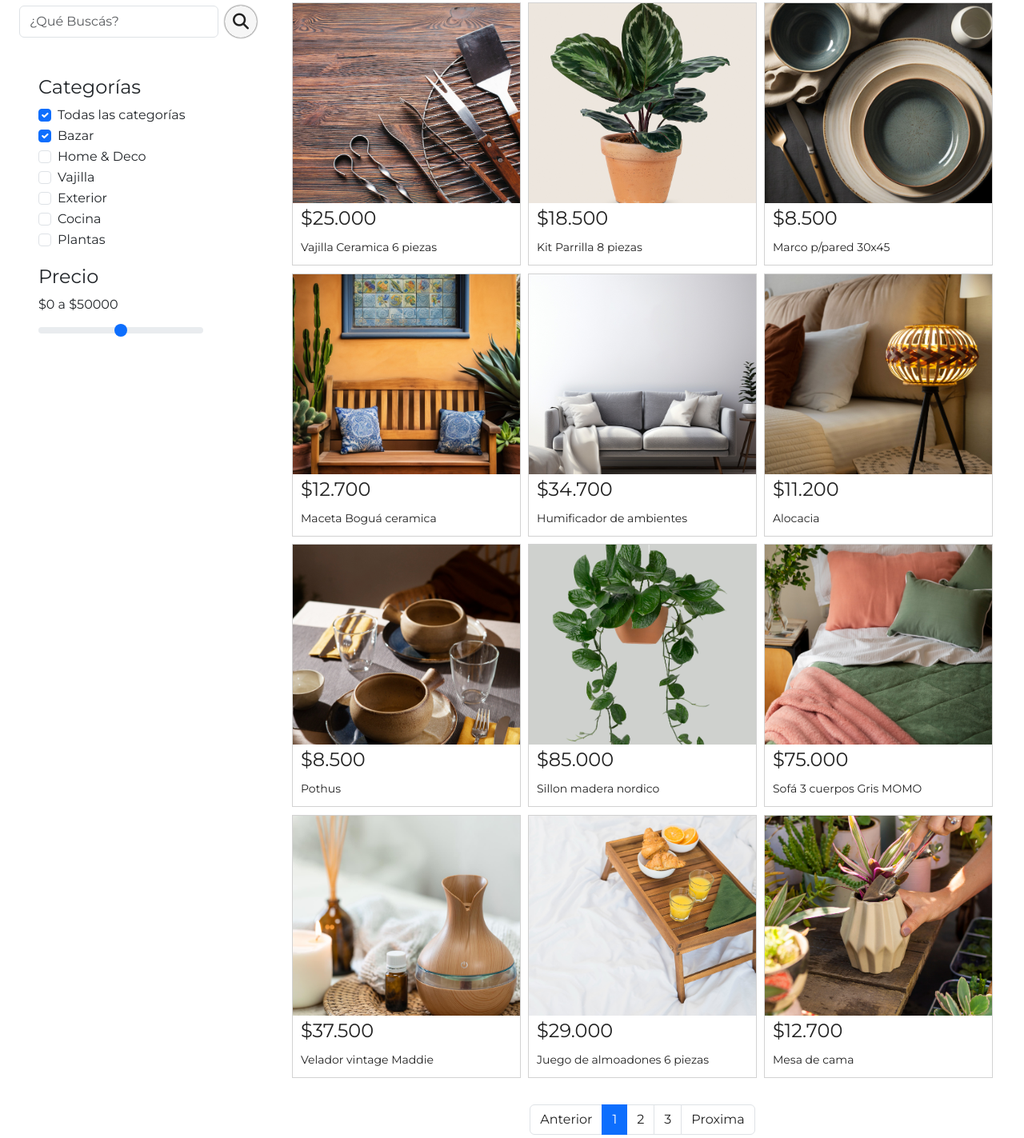
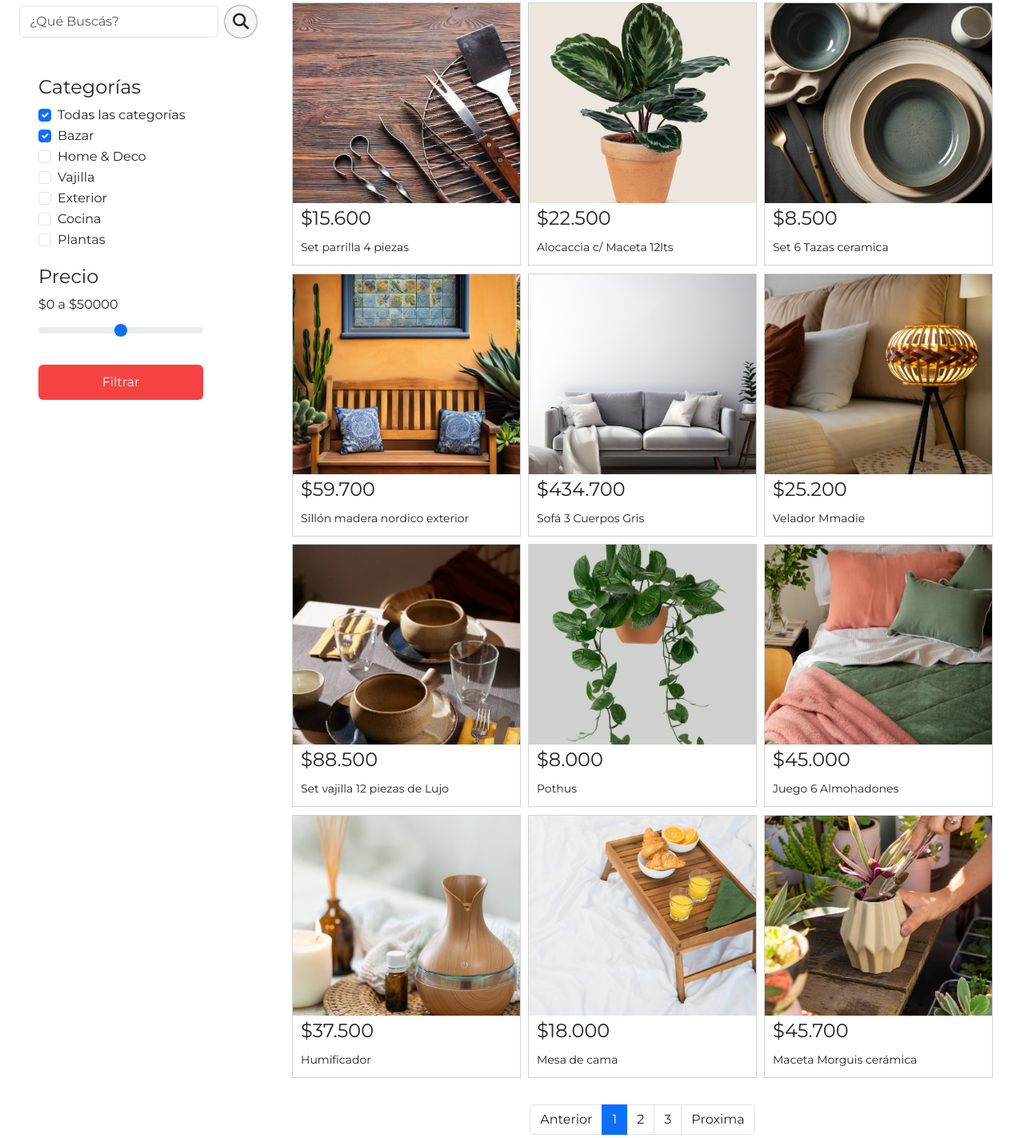
Before and after one commit to Lucas-Bragagnolo/3ra-Pree-entrega-JS-Lucas-Bragagnolo, a plain HTML site: page pages/tienda.html in a window 1280 px wide. Shown: the part 357-1780 px from the top of the page at 80% size. Drawn offline with nearby package versions, Linux system fonts and the light colour scheme.

Commit message:
V1.2 Imagenes optimizadas y tienda y productos mas vendidos

```diff
--- a/pages/tienda.html
+++ b/pages/tienda.html
@@ -119,6 +119,7 @@
                 <h4>Precio</h4>
                 <label for="customRange" class="form-label">$0 a $50000</label>
                 <input type="range" class="form-range" id="customRange">
+                <button type="submit" class="btn btn-primary mt-4">Filtrar</button>
             </div>
         </div>
         <div class="col-md-9 col-lg-9">
@@ -130,10 +131,10 @@
                         <a href="./producto-individual.html">
                             <div class="card-img card1"></div>
                             <div class="precio-item">
-                                <h4>$25.000</h4>
+                                <h4>$15.600</h4>
                             </div>
                             <div class="titulo-item">
-                                <h4>Vajilla Ceramica 6 piezas</h4>
+                                <h4>Set parrilla 4 piezas</h4>
                             </div>
                         </a>
                     </div>
@@ -145,10 +146,10 @@
 
                         </div>
                         <div class="precio-item">
-                            <h4>$18.500</h4>
+                            <h4>$22.500</h4>
                         </div>
                         <div class="titulo-item">
-                            <h4>Kit Parrilla 8 piezas</h4>
+                            <h4>Alocaccia c/ Maceta 12lts</h4>
                         </div>
                     </a>
                     </div>
@@ -163,7 +164,7 @@
                             <h4>$8.500</h4>
                         </div>
                         <div class="titulo-item">
-                            <h4>Marco p/pared 30x45</h4>
+                            <h4>Set 6 Tazas ceramica</h4>
                         </div>
                         </a>
                     </div>
@@ -175,10 +176,10 @@
 
                         </div>
                         <div class="precio-item">
-                            <h4>$12.700</h4>
+                            <h4>$59.700</h4>
                         </div>
                         <div class="titulo-item">
-                            <h4>Maceta Boguá ceramica</h4>
+                            <h4>Sillón madera nordico exterior</h4>
                         </div>
                         </a>
                     </div>
@@ -190,10 +191,10 @@
 
                         </div>
                         <div class="precio-item">
-                            <h4>$34.700</h4>
+                            <h4>$434.700</h4>
                         </div>
                         <div class="titulo-item">
-                            <h4>Humificador de ambientes</h4>
+                            <h4>Sofá 3 Cuerpos Gris</h4>
                         </div>
                         </a>
                     </div>
@@ -205,10 +206,10 @@
 
                         </div>
                         <div class="precio-item">
-                            <h4>$11.200</h4>
+                            <h4>$25.200</h4>
                         </div>
                         <div class="titulo-item">
-                            <h4>Alocacia</h4>
+                            <h4>Velador Mmadie</h4>
                         </div>
                         </a>
                     </div>
@@ -220,10 +221,10 @@
 
                         </div>
                         <div class="precio-item">
-                            <h4>$8.500</h4>
+                            <h4>$88.500</h4>
                         </div>
                         <div class="titulo-item">
-                            <h4>Pothus</h4>
+                            <h4>Set vajilla 12 piezas de Lujo</h4>
                         </div>
                         </a>
                     </div>
@@ -235,10 +236,10 @@
 
                         </div>
                         <div class="precio-item">
-                            <h4>$85.000</h4>
+                            <h4>$8.000</h4>
                         </div>
                         <div class="titulo-item">
-                            <h4>Sillon madera nordico</h4>
+                            <h4>Pothus</h4>
                         </div>
                         </a>
                     </div>
@@ -250,10 +251,10 @@
 
                         </div>
                         <div class="precio-item">
-                            <h4>$75.000</h4>
+                            <h4>$45.000</h4>
                         </div>
                         <div class="titulo-item">
-                            <h4>Sofá 3 cuerpos Gris MOMO</h4>
+                            <h4>Juego 6 Almohadones</h4>
                         </div>
                         </a>
 
@@ -269,7 +270,7 @@
                             <h4>$37.500</h4>
                         </div>
                         <div class="titulo-item">
-                            <h4>Velador vintage Maddie</h4>
+                            <h4>Humificador</h4>
                         </div>
                         </a>
 
@@ -282,10 +283,10 @@
 
                         </div>
                         <div class="precio-item">
-                            <h4>$29.000</h4>
+                            <h4>$18.000</h4>
                         </div>
                         <div class="titulo-item">
-                            <h4>Juego  de almoadones 6 piezas</h4>
+                            <h4>Mesa de cama</h4>
                         </div>
                         </a>
                     </div>
@@ -297,10 +298,10 @@
 
                         </div>
                         <div class="precio-item">
-                            <h4>$12.700</h4>
+                            <h4>$45.700</h4>
                         </div>
                         <div class="titulo-item">
-                            <h4>Mesa de cama</h4>
+                            <h4>Maceta Morguis cerámica</h4>
                         </div>
                         </a>
 
```
Also changed, not shown: SEO.txt (added, +8 -0 lines), index.html (+13 -13 lines), pages/producto-individual.html (+3 -3 lines), img/humificador.jpg (deleted), img/humificador_2.jpg (deleted), img/juego_almoadones.jpg (deleted), img/potus.jpg (deleted), img/producto_1.jpg (deleted), img/producto_marco.jpg (deleted), img/producto_vajilla.jpg (deleted), img/set_vajilla.jpg (deleted), img/sillon_exterior.jpg (deleted), img/sofa_living.jpg (deleted), img/velador.jpg (deleted).
